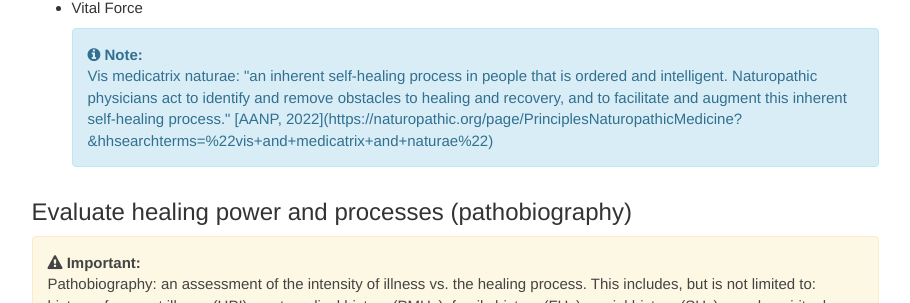
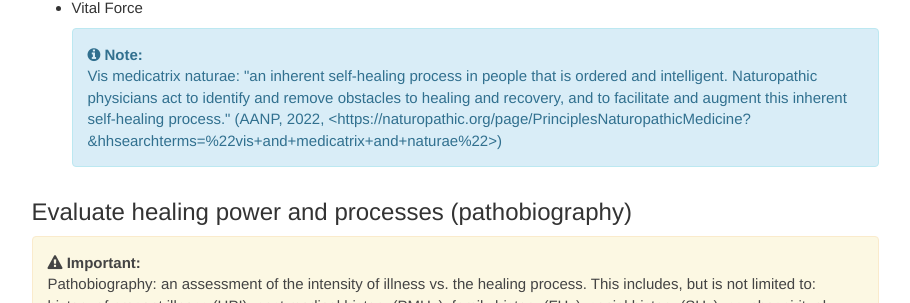
Before and after one commit to naturemed/naturemed.github.io, a Jekyll site: the page built from pages/epa/000_template/epa_subjective.md, in a window 1280 px wide. Shown: the part 678-981 px from the top of the page, without its empty margins (331-1241 px from the left). Built offline with Jekyll 4.4.1, drawn with Linux system fonts in a browser that asks for light colours; comment, search, counter and statistics services are not loaded; part of the change alters nothing that is shown.

Commit message:
Update epa_subjective.md

```diff
--- a/pages/epa/000_template/epa_subjective.md
+++ b/pages/epa/000_template/epa_subjective.md
@@ -21,6 +21,7 @@ pathobiology-tooltip : >
   The physician listens intentionally and re-tells patient's story in a way that facilitates the therapeutic alliance. Approach is efficient, professional, and compassionate.
   </p>
 vital-tooltip : >
+  <p>Vis medicatrix naturae: "an inherent self-healing process in people that is ordered and intelligent. Naturopathic physicians act to identify and remove obstacles to healing and recovery, and to facilitate and augment this inherent self-healing process." (AANP, 2022, <https://naturopathic.org/page/PrinciplesNaturopathicMedicine?&hhsearchterms=%22vis+and+medicatrix+and+naturae%22>)</p>
 
 ---
 
@@ -32,7 +33,7 @@ vital-tooltip : >
 - Goals
 - Vital Force
   {{site.data.alerts.note}}
-  <p>Vis medicatrix naturae: "an inherent self-healing process in people that is ordered and intelligent. Naturopathic physicians act to identify and remove obstacles to healing and recovery, and to facilitate and augment this inherent self-healing process." [AANP, 2022](https://naturopathic.org/page/PrinciplesNaturopathicMedicine?&hhsearchterms=%22vis+and+medicatrix+and+naturae%22)</p>
+  {{page.vital-tooltip}}
   {{site.data.alerts.end}}
 
 ## Evaluate healing power and processes (pathobiography)
```
